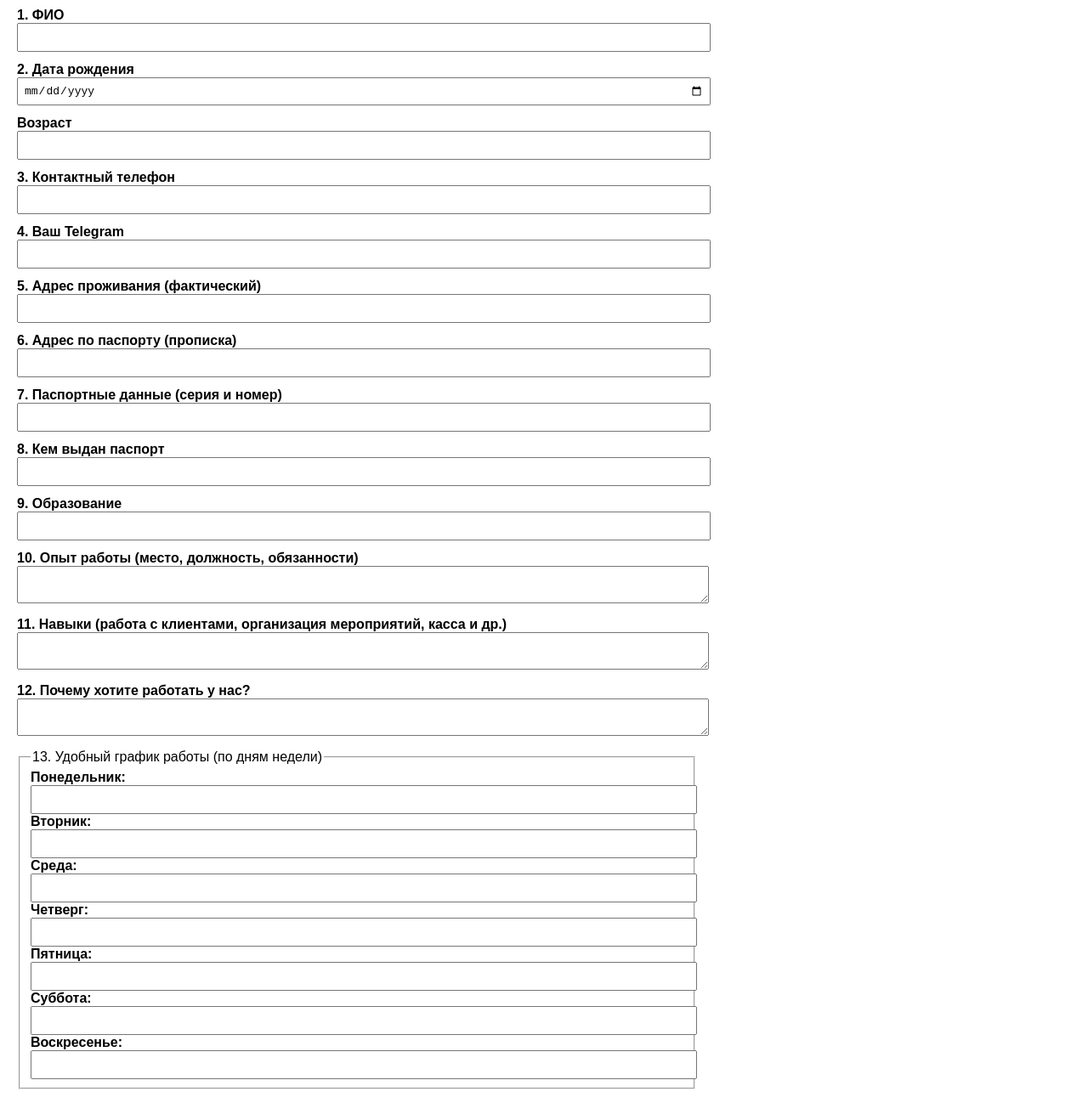
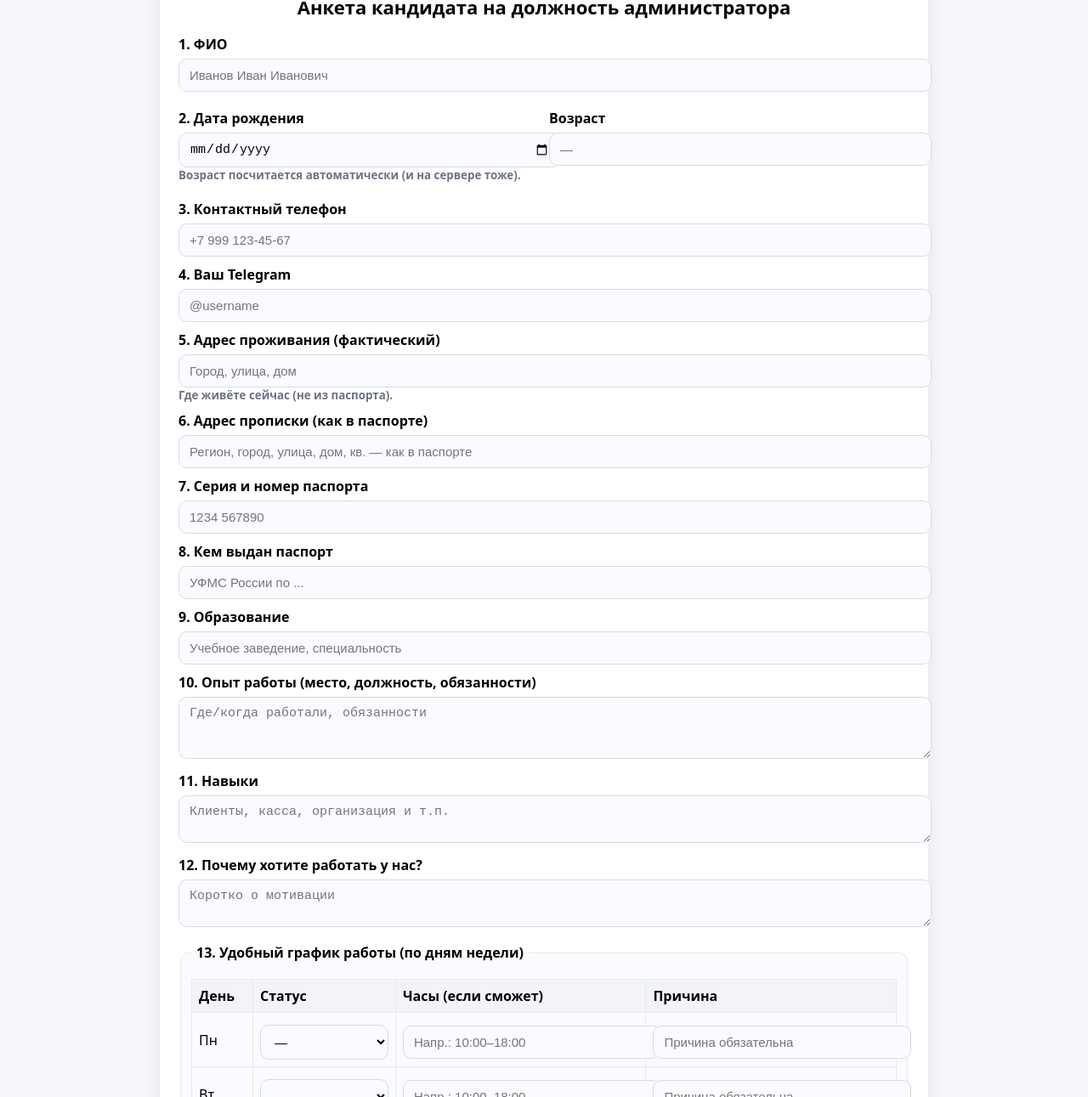
Before and after one commit to DOMINUS-FIRE/Anketi, a website: page index.html in a window 1280 px wide. Shown: the part 59-1350 px from the top of the page at 85% size. Drawn offline with Linux system fonts and the light colour scheme.

Commit message:
index.html

```diff
--- a/index.html
+++ b/index.html
@@ -1,130 +1,172 @@
 <!DOCTYPE html>
 <html lang="ru">
 <head>
-  <meta charset="UTF-8">
-  <title>Анкета кандидата на должность администратора</title>
-  <meta name="viewport" content="width=device-width, initial-scale=1.0">
+  <meta charset="UTF-8" />
+  <title>ЛЕГО СИТИ — Анкета кандидата</title>
+  <meta name="viewport" content="width=device-width, initial-scale=1" />
   <style>
-    body { font-family: sans-serif; margin: 20px; max-width: 800px; }
-    h2 { text-align: center; }
-    form { display: flex; flex-direction: column; gap: 12px; }
-    label { font-weight: bold; }
-    input, textarea, select { padding: 6px; font-size: 1em; width: 100%; }
-    .ok { color: green; font-weight: bold; }
-    .err { color: red; font-weight: bold; }
+    body{font-family:system-ui,-apple-system,Segoe UI,Roboto,Arial,sans-serif;background:#f6f7fb;margin:0;padding:24px;}
+    .wrap{max-width:860px;margin:0 auto;background:#fff;border-radius:14px;box-shadow:0 8px 24px rgba(0,0,0,.08);padding:22px}
+    h1{margin:6px 0 18px;font-size:22px;text-align:center}
+    label{display:block;margin:10px 0;font-weight:600}
+    input,textarea,select{width:100%;margin-top:6px;padding:10px 12px;border:1px solid #d9dbe5;border-radius:10px;background:#fafbff;font-size:15px}
+    input:focus,textarea:focus,select:focus{outline:none;border-color:#6a7cff;background:#fff}
+    .row{display:grid;grid-template-columns:1fr 1fr;gap:12px}
+    @media(max-width:720px){.row{grid-template-columns:1fr}}
+    fieldset{border:1px solid #e7e9f0;border-radius:10px;padding:12px;margin-top:14px;background:#fafbff}
+    legend{font-weight:700;padding:0 6px}
+    table{width:100%;border-collapse:collapse;margin-top:8px}
+    th,td{border:1px solid #e7e9f0;padding:8px;text-align:left}
+    th{background:#f2f4fa}
+    .btn{display:inline-block;margin-top:14px;padding:12px 18px;border:0;border-radius:10px;background:#ffcc00;cursor:pointer;font-weight:700}
+    .ok{background:#e7fff1;color:#0a8f4a;border:1px solid #bff0d6;padding:12px 14px;border-radius:10px;margin:10px 0}
+    .err{background:#ffecec;color:#a40000;border:1px solid #f3b3b3;padding:12px 14px;border-radius:10px;margin:10px 0}
+    small.hint{display:block;color:#6d7285}
   </style>
 </head>
 <body>
-  <h2>Анкета кандидата на должность администратора</h2>
+  <div class="wrap">
+    <h1>Анкета кандидата на должность администратора</h1>
+    <div id="msg"></div>
 
-  <form id="anketa" enctype="multipart/form-data">
+    <form id="appForm" enctype="multipart/form-data">
       <label>1. ФИО
-      <input type="text" name="fio" required>
+        <input type="text" name="full_name" required placeholder="Иванов Иван Иванович">
       </label>
 
+      <div class="row">
         <label>2. Дата рождения
-      <input type="date" name="birthdate" required>
+          <input type="date" name="dob_date" id="dob" required>
+          <small class="hint">Возраст посчитается автоматически (и на сервере тоже).</small>
         </label>
-
         <label>Возраст
-      <input type="text" name="age" id="age" readonly>
+          <input type="text" id="age_display" readonly placeholder="—">
         </label>
+      </div>
 
       <label>3. Контактный телефон
-      <input type="tel" name="phone" required>
+        <input type="tel" name="phone" required placeholder="+7 999 123-45-67">
       </label>
 
       <label>4. Ваш Telegram
-      <input type="text" name="telegram" required>
+        <input type="text" name="telegram" placeholder="@username">
       </label>
 
       <label>5. Адрес проживания (фактический)
-      <input type="text" name="address_actual" required>
+        <input type="text" name="address" placeholder="Город, улица, дом">
+        <small class="hint">Где живёте сейчас (не из паспорта).</small>
       </label>
 
-    <label>6. Адрес по паспорту (прописка)
-      <input type="text" name="address_passport" required>
+      <label>6. Адрес прописки (как в паспорте)
+        <input type="text" name="passport_registration" required placeholder="Регион, город, улица, дом, кв. — как в паспорте">
       </label>
 
-    <label>7. Паспортные данные (серия и номер)
-      <input type="text" name="passport" required>
+      <label>7. Серия и номер паспорта
+        <input type="text" name="passport_number" required placeholder="1234 567890">
       </label>
 
       <label>8. Кем выдан паспорт
-      <input type="text" name="passport_issued" required>
+        <input type="text" name="passport_issuer" required placeholder="УФМС России по ...">
       </label>
 
       <label>9. Образование
-      <input type="text" name="education">
+        <input type="text" name="education" placeholder="Учебное заведение, специальность">
       </label>
 
       <label>10. Опыт работы (место, должность, обязанности)
-      <textarea name="experience"></textarea>
+        <textarea name="experience" rows="3" placeholder="Где/когда работали, обязанности"></textarea>
       </label>
 
-    <label>11. Навыки (работа с клиентами, организация мероприятий, касса и др.)
-      <textarea name="skills"></textarea>
+      <label>11. Навыки
+        <textarea name="skills" rows="2" placeholder="Клиенты, касса, организация и т.п."></textarea>
       </label>
 
       <label>12. Почему хотите работать у нас?
-      <textarea name="why"></textarea>
+        <textarea name="why_us" rows="2" placeholder="Коротко о мотивации"></textarea>
       </label>
 
       <fieldset>
         <legend>13. Удобный график работы (по дням недели)</legend>
-      <label>Понедельник: <input type="text" name="mon"></label>
-      <label>Вторник: <input type="text" name="tue"></label>
-      <label>Среда: <input type="text" name="wed"></label>
-      <label>Четверг: <input type="text" name="thu"></label>
-      <label>Пятница: <input type="text" name="fri"></label>
-      <label>Суббота: <input type="text" name="sat"></label>
-      <label>Воскресенье: <input type="text" name="sun"></label>
+        <table>
+          <thead><tr><th>День</th><th>Статус</th><th>Часы (если сможет)</th><th>Причина</th></tr></thead>
+          <tbody id="days-body"></tbody>
+        </table>
+        <small class="hint">Пример: Пн — сможет 10–15 (причина: учёба после 15:00); Вт — не сможет (причина: экзамен).</small>
       </fieldset>
 
-    <label>14. Фото
+      <label>14. Фото (обязательно)
         <input type="file" name="photo" accept="image/*" required>
+        <small class="hint">JPG/PNG/WEBP до ~10 МБ.</small>
       </label>
 
-    <button type="submit">Отправить заявку</button>
+      <button class="btn" type="submit">Отправить заявку</button>
     </form>
-
-  <div id="msg"></div>
+  </div>
 
   <script>
-    // вычисление возраста по дате рождения
-    const birthInput = document.querySelector('input[name="birthdate"]');
-    const ageOut = document.getElementById('age');
-    birthInput.addEventListener('change', () => {
-      if (!birthInput.value) return;
-      const bd = new Date(birthInput.value);
-      const diff = Date.now() - bd.getTime();
-      const ageDate = new Date(diff);
-      const age = Math.abs(ageDate.getUTCFullYear() - 1970);
-      ageOut.value = age + " лет";
-    });
+    // генерим строки для дней
+    const days = [["mon","Пн"],["tue","Вт"],["wed","Ср"],["thu","Чт"],["fri","Пт"],["sat","Сб"],["sun","Вс"]];
+    const tbody = document.getElementById('days-body');
+    tbody.innerHTML = days.map(([k,t]) => `
+      <tr>
+        <td>${t}</td>
+        <td>
+          <select name="${k}_status" id="${k}_status" required>
+            <option value="">—</option>
+            <option value="can">Сможет</option>
+            <option value="cant">Не сможет</option>
+          </select>
+        </td>
+        <td><input type="text" name="${k}_hours" placeholder="Напр.: 10:00–18:00"></td>
+        <td><input type="text" name="${k}_reason" id="${k}_reason" required placeholder="Причина обязательна"></td>
+      </tr>
+    `).join("");
 
-    // отправка формы
-    document.getElementById('anketa').addEventListener('submit', async (e) => {
+    // возраст
+    const dob = document.getElementById('dob');
+    const ageOut = document.getElementById('age_display');
+    function calcAge(){
+      if(!dob.value){ ageOut.value=''; return; }
+      const d = new Date(dob.value), t = new Date();
+      let age = t.getFullYear() - d.getFullYear();
+      const m = t.getMonth() - d.getMonth();
+      if (m < 0 || (m === 0 && t.getDate() < d.getDate())) age--;
+      ageOut.value = isFinite(age) ? age + ' лет' : '';
+    }
+    dob.addEventListener('change', calcAge);
+
+    // отправка формы в Netlify Function
+    const form = document.getElementById('appForm');
+    const msg  = document.getElementById('msg');
+
+    form.addEventListener('submit', async (e) => {
       e.preventDefault();
-      const form = e.target;
+
+      // Проверка причин
+      for (const [k,t] of days){
+        const st = document.getElementById(k+"_status").value;
+        const rs = document.getElementById(k+"_reason").value.trim();
+        if (st && !rs){
+          alert(`Укажите причину для дня ${t}.`);
+          return;
+        }
+      }
+
       const fd = new FormData(form);
-      const msg = document.getElementById('msg');
-      msg.textContent = "Отправка...";
+      let res, data;
+      try{
+        res = await fetch('/.netlify/functions/submit', { method: 'POST', body: fd });
+        try { data = await res.json(); } catch { data = {}; }
+      }catch{
+        msg.innerHTML = '<div class="err">Сеть недоступна. Повторите попытку.</div>';
+        return;
+      }
 
-      try {
-        const res = await fetch('/.netlify/functions/submit', { method: 'POST', body: fd });
-        let data = {};
-        try { data = await res.json(); } catch (_) {}
-
-        if (res.ok && data.ok) {
+      if (res.ok && data.ok){
         msg.innerHTML = '<div class="ok">Спасибо! Анкета отправлена.</div>';
-          form.reset();
-          ageOut.value = '';
-        } else {
-          const reason = data.error || (res.status + " " + res.statusText);
-          msg.innerHTML = '<div class="err">Ошибка: ' + reason + '</div>';
-        }
-      } catch (err) {msg.innerHTML = '<div class="err">Сеть недоступна. Повторите попытку.</div>';
+        form.reset(); ageOut.value = '';
+      }else{
+        msg.innerHTML = '<div class="err">Ошибка: ' + (data.error || (res.status+' '+res.statusText)) + '</div>';
       }
     });
   </script>
```
Lines whose indentation alone changed are shown as unchanged.
